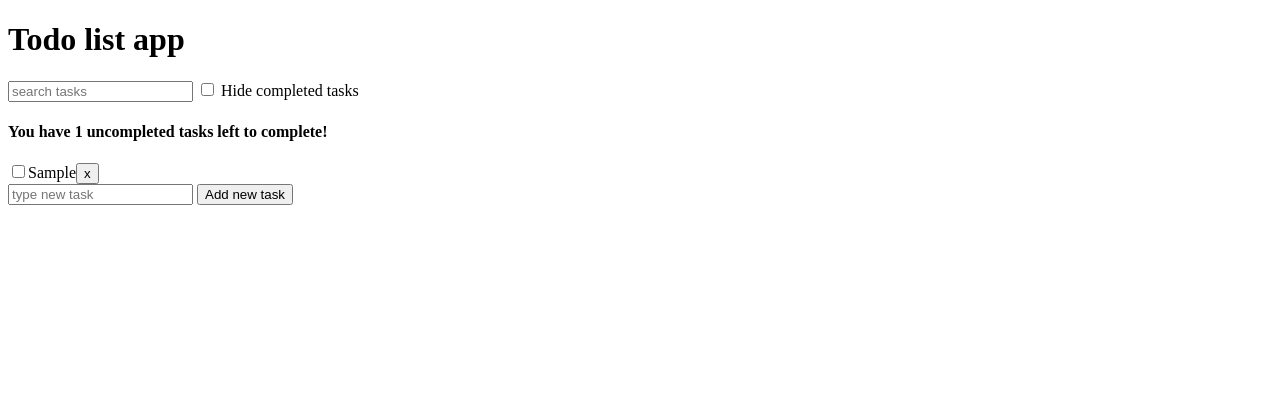
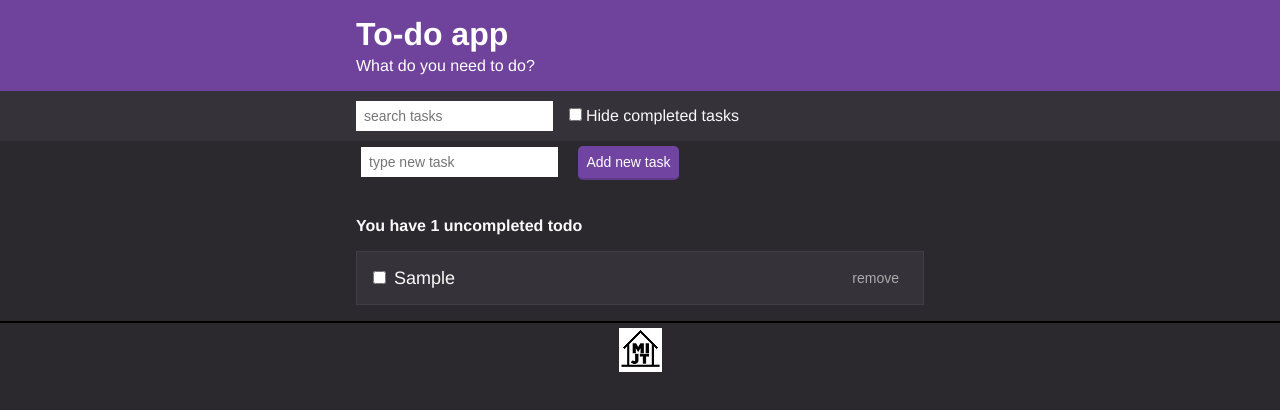
Before and after one commit to ianBayne81/Todo-app, a plain HTML site: page index.html in a window 1280 px wide. Both pictures are taken after typing "Sample" into the empty fields and a click on the button "Add new task". Drawn offline with Linux system fonts and the light colour scheme.

Commit message:
update functions, style,
updates

```diff
--- a/index.html
+++ b/index.html
@@ -3,24 +3,46 @@
 <html>
 
 <head>
+    <title>To-do app</title>
+    <link href="/styles/styles.css" rel="stylesheet">
+    <link href="/images/favicon.png?v=1" rel="icon">
 </head>
 
 <body>
-    <h1>Todo list app</h1>
-    <input id="search-text" class="value" placeholder="search tasks"> <!-- create text input conatiner-->
-    <label>
-        <input id="check" type="checkbox"> Hide completed tasks <!-- create check box-->
-    </label>
-    <div id="tasks"> <!-- create section for list contents-->
-        <h4></h4>
+
+    <div class="header">
+        <div class="container">
+            <h1 class="header__title">To-do app</h1>
+            <h2 class="header__subtitle">What do you need to do?</h2>
+        </div>
     </div>
-    <form id="new-task-form">
-        <input type="text" placeholder="type new task" name="newForm" > <!-- create form for submission of value/s-->
-        <button>Add new task</button>
-    </form>
-    <script src="uuidv4-github.js"></script>
-    <script src="todo-functions.js"></script>
-    <script src="todo-app.js"></script>
+
+    <div class="actions">
+        <div class="actions__container">
+            <input id="search-text" class="input" placeholder="search tasks"> <!-- create text input conatiner-->
+            <label class="checkbox">
+                <input id="check" type="checkbox"> Hide completed tasks <!-- create check box-->
+            </label>
+        </div>
+    </div>
+
+    <div class="container">
+            <form id="new-task-form">
+                    <input type="text" class="input" placeholder="type new task" name="newForm" > <!-- create form for submission of value/s-->
+                    <button class="button">Add new task</button>
+            </form>
+            <div id="tasks"> </div>
+    </div>
+
+    <hr color="black">
+
+    <div class="footer">
+        <img src="/images/MIJTv2.jpg">
+    </div>
+
+    <script src="/scripts/uuidv4-github.js"></script>
+    <script src="/scripts/todo-functions.js"></script>
+    <script src="/scripts/todo-app.js"></script>
 </body>
 
 </html>
--- a/todo-app.js
+++ b/scripts/todo-app.js
@@ -14,16 +14,28 @@ document.querySelector("#search-text").addEventListener("input", (e) => {
     renderList(toDoList, filters)
 })
 
+
+// trim input
+// only add todo if content is greater than 0
+
 document.querySelector("#new-task-form").addEventListener("submit", (e) => {
+    const text = e.target.elements.newForm.value.trim()
     e.preventDefault()
+
+    if (text.length > 0) {
         toDoList.unshift({
             id: uuidv4(),
-        text: e.target.elements.newForm.value,
+            text: text,
             completed: false,
         })
         saveToDoList(toDoList)
         renderList(toDoList, filters)
         e.target.elements.newForm.value = ''
+
+    } else {
+        return " Error: must enter a character"
+    }
+
 })
 
 document.querySelector("#check").addEventListener('change', (e) => {
--- a/todo-functions.js
+++ b/scripts/todo-functions.js
@@ -30,7 +30,7 @@ const toggleBox = (id) => {
 
 // remove todo button function,
 
-const removeButton = (id) => {
+const removeTodo = (id) => {
     const todoIndex = toDoList.findIndex((todo) => todo.id === id)
 
     if (todoIndex > -1) {
@@ -41,6 +41,7 @@ const removeButton = (id) => {
 // Render toDoList
 
 const renderList = (toDoList, filters) => {
+    const todoEl = document.querySelector("#tasks")
     const search = toDoList.filter((todo) => {
         const searchTextMatch = todo.text.toLowerCase().includes(filters.searchText.toLowerCase())
         const hideCompletedMatch = !filters.hideCompleted || !todo.completed
@@ -50,26 +51,35 @@ const renderList = (toDoList, filters) => {
 
     const notComplete = search.filter((todo) => !todo.completed)
 
-    document.querySelector("#tasks").innerHTML = ""
-    document.querySelector("#tasks").appendChild(generateSummaryDOM(notComplete))
+    todoEl.innerHTML = ""
+    todoEl.appendChild(generateSummaryDOM(notComplete))
 
-    search.forEach((toDo) => {
-     document.querySelector("#tasks").appendChild(generateToDoDOM(toDo))
-    })
+    if (search.length > 0) {
+        search.forEach((toDo) => {
+            todoEl.appendChild(generateToDoDOM(toDo))
+            })
+    } else {
+        const messageEl = document.createElement('p')
+        messageEl.classList.add('empty-message')
+        messageEl.textContent = 'no to-dos to show'
+        todoEl.appendChild(messageEl)
+    }
+
 }
 
 // generate the todo DOM,
 
 const generateToDoDOM = (todo) => {
-    const todoEl = document.createElement("div")
+    const todoEl = document.createElement("label")
+    const containerEl = document.createElement("div")
     const checkbox = document.createElement("input")
     const todoText = document.createElement("span")
-    const button = document.createElement("button")
+    const removeButton = document.createElement("button")
 
     // Setup todo checkbox,
     checkbox.setAttribute("type", "checkbox")
     checkbox.checked = todo.completed
-    todoEl.appendChild(checkbox)
+    containerEl.appendChild(checkbox)
     checkbox.addEventListener("change", (e) => {
         toggleBox(todo.id)
         saveToDoList(toDoList)
@@ -78,13 +88,20 @@ const generateToDoDOM = (todo) => {
 
     // Setup todo text,
     todoText.textContent = todo.text
-    todoEl.appendChild(todoText)
+    containerEl.appendChild(todoText)
+
+    //setup container
+
+    todoEl.classList.add('list-item')
+    containerEl.classList.add('list-item__container')
+    todoEl.appendChild(containerEl)
 
     // Setup removeButton,
-    button.textContent = "x"
-    todoEl.appendChild(button)
-    button.addEventListener("click", (e) => {
-        removeButton(todo.id)
+    removeButton.textContent = "remove"
+    removeButton.classList.add("button", "button--text")
+    todoEl.appendChild(removeButton)
+    removeButton.addEventListener("click", (e) => {
+        removeTodo(todo.id)
         saveToDoList(toDoList)
         renderList(toDoList, filters)
     })
@@ -96,6 +113,9 @@ const generateToDoDOM = (todo) => {
 
 const generateSummaryDOM = (notComplete) => {
     const summary = document.createElement("h4")
-    summary.textContent = `You have ${notComplete.length} uncompleted tasks left to complete!`
+    const plural = notComplete.length === 1 ? '' : 's'
+    summary.classList.add('list-title')
+    summary.textContent = `You have ${notComplete.length} uncompleted todo${plural}`
+
     return summary
 }
--- /dev/null
+++ b/styles/styles.css
@@ -0,0 +1,236 @@
+/*
+// Colors
+$off-black: #20222b;
+$dark-blue: #333745;
+$blue: #3c4251;
+$light-blue: #464b5e;
+$off-white: #a5afd7;
+$purple: #8357c5;
+// Spacing
+$s-size: 1.2rem;
+$m-size: 1.6rem;
+$l-size: 3.2rem;
+$xl-size: 4.8rem;
+$desktop-breakpoint: 45rem;
+*/
+
+/* Base Styles */
+
+* {
+    box-sizing: border-box;
+    margin: 0;
+    padding: 0;
+}
+
+html {
+  font-size: 62.5%;
+}
+
+body {
+    background: #2B292E;
+  color: #fafafa;
+  font-family: Helvetica, Arial, sans-serif;
+  font-size: 1.6rem;
+}
+
+button {
+  cursor: pointer;
+}
+
+a {
+    color: #6F439C;
+}
+
+form {
+    padding: 5px;
+}
+
+/* Container */
+
+.container {
+  max-width: 60rem;
+  margin: 0 auto;
+  padding: 0 1.6rem;
+}
+
+/* Header */
+
+.header {
+  background: #6F439C;
+  color:white;
+  padding: 1.6rem 0;
+}
+
+.header__title {
+  font-size: 3.2rem;
+  margin-bottom: .4rem;
+}
+
+.header__subtitle {
+  /* color: #777; */
+  font-size: 1.6rem;
+  font-weight: 300;
+}
+
+.footer {
+    display: flex;
+    justify-content: center;
+
+    padding: 5px;
+}
+
+/* Actions Bar */
+
+.actions {
+    background-color: #353239;
+    /* border-bottom: 1px solid #dedfe0; */
+    /* color: #333333; */
+    padding: 1rem
+}
+
+.actions__container {
+    align-items: center;
+    display: flex;
+    max-width: 60rem;
+    margin: 0 auto;
+    min-height: 3rem;
+    padding: 0 1.6rem;
+}
+
+.actions__container--spaced {
+    justify-content: space-between
+}
+
+/* Form Inputs */
+
+.input {
+    border: none;
+    font-size: 1.4rem;
+    font-weight: 300;
+    height: 3rem;
+    margin-right: 1.6rem;
+    padding: .4rem .8rem;
+}
+
+.checkbox {
+    display: flex;
+    align-items: baseline;
+    cursor: pointer;
+}
+
+.checkbox > input {
+    margin-right: .4rem;
+}
+
+.button {
+    background: #7044a0;
+    border: none;
+    border-radius: 5px;
+    border-bottom: 2px solid #603a88;
+    color: white;
+    font-size: 1.4rem;
+    font-weight: 300;
+    padding: .8rem;
+    transition: background .3s ease, color .3s ease;
+}
+
+.button:hover {
+    background: #5F3A87;
+}
+
+.button--secondary {
+    background: #888888;
+    border-bottom: 2px solid #717171;
+}
+
+.button--secondary:hover {
+    background: #6E6E6E;
+}
+
+.button--text {
+    background: none;
+    border: none;
+    color: #aaa;
+}
+
+.button--text:hover {
+    background: none;
+    color: white;
+    text-decoration: underline;
+}
+
+/* Note editor */
+
+.title-input {
+    border: 1px solid #DEDFE0;
+    font-size: 2rem;
+    font-weight: 300;
+    display: block;
+    margin: 2.4rem 0;
+    padding: .8rem;
+    width: 100%;
+}
+
+.body-input {
+    border: 1px solid #DEDFE0;
+    font-family: inherit;
+    font-size: 1.6rem;
+    font-weight: 300;
+    display: block;
+    margin: 2.4rem 0;
+    min-height: 15rem;
+    padding: .8rem;
+    width: 100%;
+}
+
+/* Note List Item */
+
+.list-item {
+    text-decoration: none;
+    color: #fafafa;
+    cursor: pointer;
+    background: #353239;
+    border: 1px solid #423e47;
+    margin: 1.6rem 0;
+    padding: 1rem 1.6rem;
+    display: block;
+    transition: background .3s ease;
+    display: flex;
+    justify-content: space-between;
+    align-items: center
+}
+
+.list-item__container {
+    display: flex;
+    font-size: 1.8rem;
+    font-weight: 300;
+    align-items: baseline;
+}
+
+.list-item__container > *:first-child {
+    margin-right: .8rem;
+}
+
+.list-item:hover {
+    background: #3d3941;
+}
+
+.list-item__title {
+    font-size: 1.8rem;
+    margin-bottom: .4rem
+}
+
+.list-item__subtitle {
+    color: #666;
+    font-size: 1.4rem;
+    font-weight: 300;
+    font-style: italic;
+}
+
+.list-title {
+    margin: 3.2rem 0 1.6rem;
+}
+
+.empty-message {
+    margin: 3.2rem 0;
+}
```
Also changed, not shown: images/MIJTv2.jpg (added), images/favicon.png (added), scripts/uuidv4-github.js (renamed from uuidv4-github.js). Lines whose indentation alone changed are shown as unchanged.
